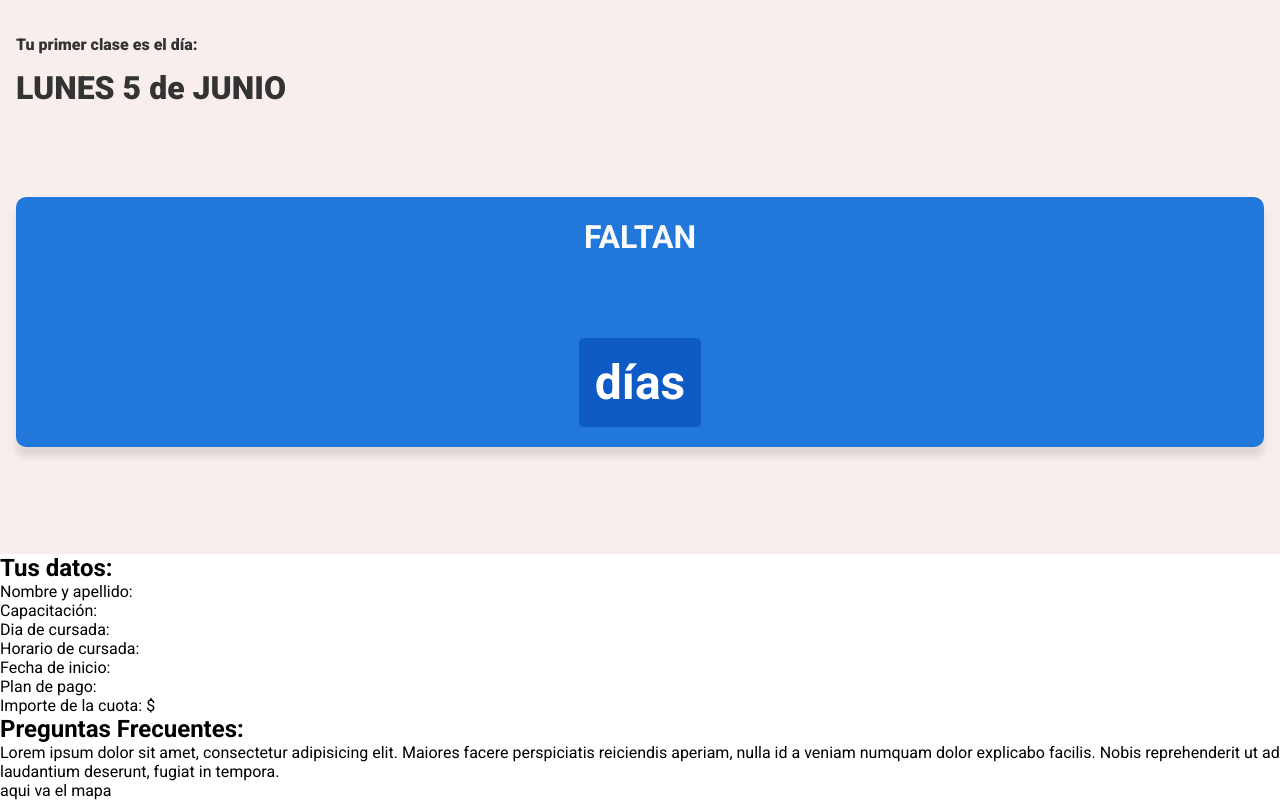
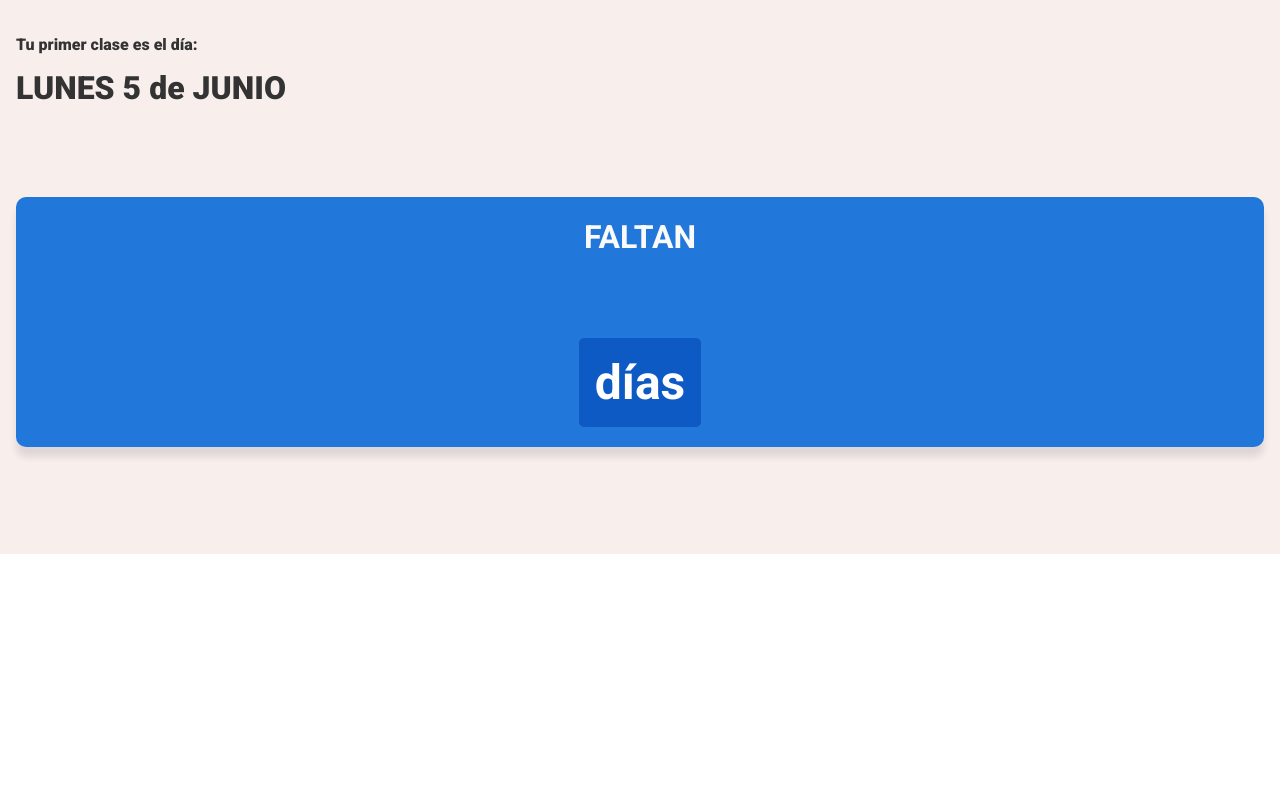
Before and after one commit to ezequielmagi/recordatorios, a website: page index.html in a window 1280 px wide. Shown: the part 705-1505 px from the top of the page. After the commit the page ends 1259 px from the top, so only its background shows below. Drawn offline with nearby package versions, Linux system fonts and the light colour scheme.

Commit message:
modificando ando

```diff
--- a/index.html
+++ b/index.html
@@ -63,7 +63,7 @@
         </figure>
     </div>
 
-    <section id="counter"  class="counter">
+    <section id="counter"  class="counter hide">
         <article>
             <p>Tu primer clase es el día:</p>
             <p id="fechaDeInicio">LUNES 5 de JUNIO</p>
@@ -75,7 +75,7 @@
 
     </section>
 
-    <section id="infoUser" class="">
+    <section id="infoUser" class="hide">
         <h2>Tus datos:</h2>
         <p>Nombre y apellido: <span id="dataName"></span> </p>
         <p>Capacitación: <span id="dataCourse"></span> </p>
@@ -86,13 +86,13 @@
         <p>Importe de la cuota: $<span id="dataValue"></span> </p>
     </section>
 
-    <section id="faqSection"  class="">
+    <section id="faqSection"  class="hide">
 
         <h1>Preguntas Frecuentes:</h1>
         <p>Lorem ipsum dolor sit amet, consectetur adipisicing elit. Maiores facere perspiciatis reiciendis aperiam, nulla id a veniam numquam dolor explicabo facilis. Nobis reprehenderit ut ad laudantium deserunt, fugiat in tempora.</p>
 
     </section>
-    <section id="ubicacion" class="">
+    <section id="ubicacion" class="hide">
         aqui va el mapa
     </section>
     <script src="./simplyCountdown.min.js"></script>
--- a/login.js
+++ b/login.js
@@ -131,6 +131,7 @@ const counter = document.getElementById('counter')
 const faqSection = document.getElementById('faqSection')
 const amount = document.getElementById('amount')
 const simplyAmount = document.getElementsByClassName('simply-amount')[0]
+const infoUser = document.getElementById('infoUser')
 
 const dataName = document.getElementById('dataName')
 const dataCourse = document.getElementById('dataCourse')
@@ -191,6 +192,8 @@ const login = () => {
         main.classList.add('hide')
         counter.classList.remove('hide')
         faqSection.classList.remove('hide')
+        infoUser.classList.remove('hide')
+
         fechaDeInicio.textContent = usuarioEncontrado.fechaInicio
         console.log(usuarioEncontrado.dia)
         amount.textContent = parseInt(simplyAmount.textContent) + 1
```
